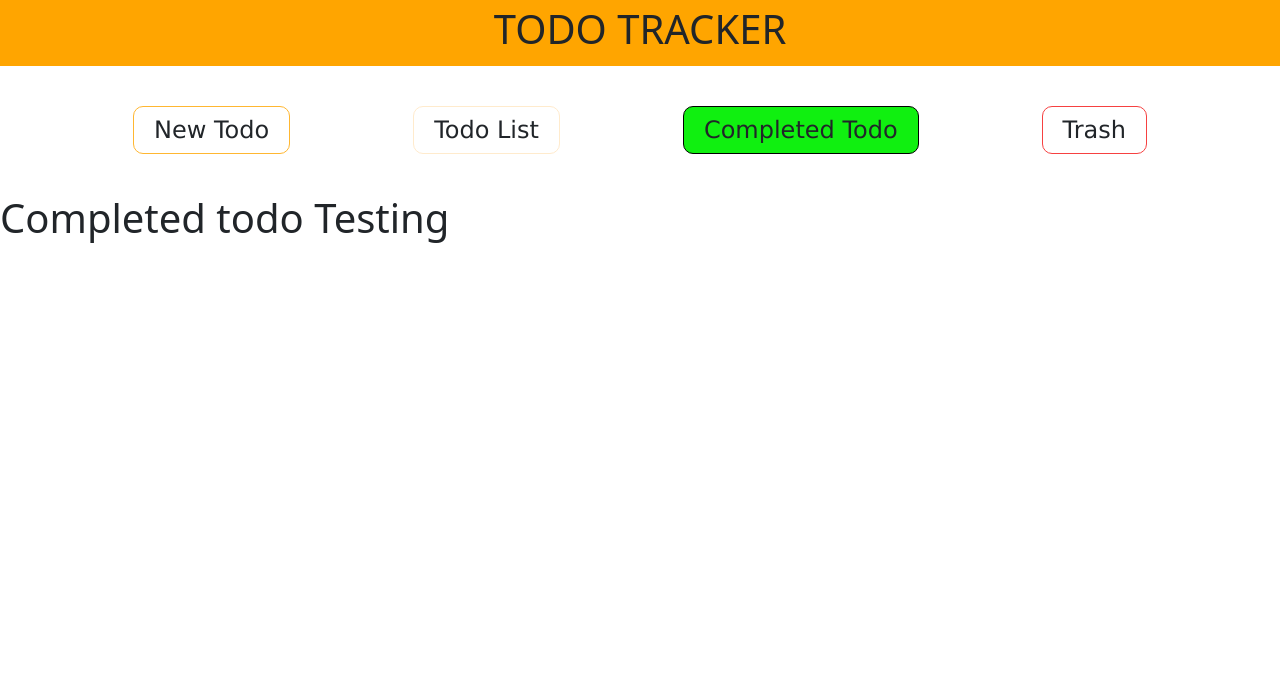
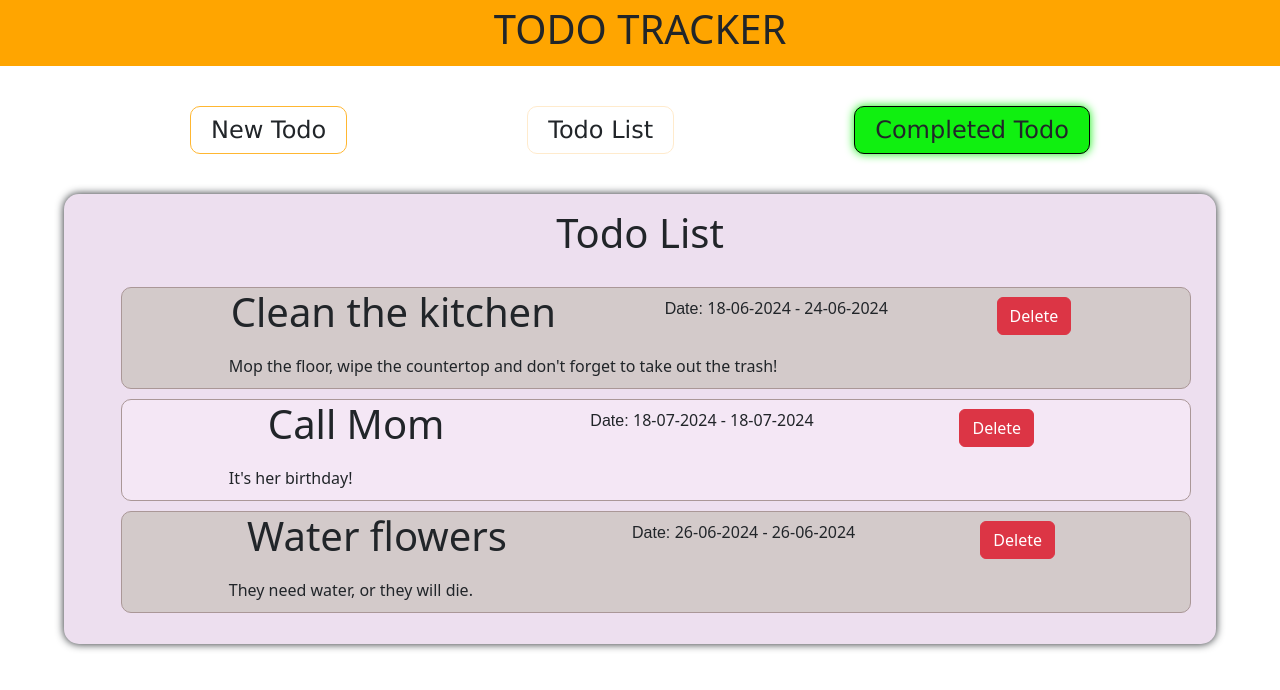
Before and after one commit to NagendraVarma1/Todo-Project, a React (Create React App) app: page /completedTodo in a window 1280 px wide. Shown: the top 690 px of the page. Built offline with nearby package versions, Linux system fonts and the light colour scheme.

Commit message:
List item style added

```diff
--- a/src/App.js
+++ b/src/App.js
@@ -4,7 +4,7 @@ import TodoForm from './Components/Form/TodoForm';
 import RootLayout from './Components/RootLayout/RootLayout';
 import List from './Components/List/List';
 import CompletedTodo from './Components/CompletedTodo/CompletedTodo';
-import Trash from './Components/Trash/Trash';
+// import Trash from './Components/Trash/Trash';
 
 function App() {
   const router = createBrowserRouter([
@@ -15,7 +15,7 @@ function App() {
         {path: '/', element: <List />},
         {path: '/form', element: <TodoForm />},
         {path: '/completedTodo', element: <CompletedTodo />},
-        {path: '/trash', element: <Trash />}
+        // {path: '/trash', element: <Trash />}
       ]
     }
   ])
--- a/src/Components/Cards/Cards.js
+++ b/src/Components/Cards/Cards.js
@@ -32,12 +32,12 @@ const Cards = () => {
       >
         Completed Todo
       </div>
-      <div
+      {/* <div
         className={path === "/trash" ? classes.trashActive : classes.trash}
         onClick={() => navigate("/trash")}
       >
         Trash
-      </div>
+      </div> */}
     </div>
   );
 };
--- a/src/Components/Cards/Cards.module.css
+++ b/src/Components/Cards/Cards.module.css
@@ -27,6 +27,7 @@
 
 .newTodoActive{
     background-color: rgb(255, 183, 49);
+    box-shadow: 0 0 10px rgb(255, 183, 49);
 }
 
 .newTodo{
@@ -39,6 +40,7 @@
 
 .todoListActive{
     background-color: blanchedalmond;
+    box-shadow: 0 0 10px blanchedalmond;
 }
 
 .completedTodo{
@@ -47,6 +49,7 @@
 
 .completedTodoActive{
     background-color: rgb(16, 240, 16);
+    box-shadow: 0 0 10px rgb(16, 240, 16);
 }
 
 .trash{
--- a/src/Components/CompletedTodo/CompletedTodo.js
+++ b/src/Components/CompletedTodo/CompletedTodo.js
@@ -1,7 +1,57 @@
+import { Button } from "react-bootstrap";
+import classes from '../List/List.module.css'
+
 const CompletedTodo = () => {
-    return(
-        <h1>Completed todo Testing</h1>
-    )
+    //here added some dummy data for basic idea...need to modify and add styling as per the requirement.
+  const data = [
+    {
+      id: 1,
+      title: "Clean the kitchen",
+      description:
+        "Mop the floor, wipe the countertop and don't forget to take out the trash!",
+        startDate: '18-06-2024',
+        endDate: '24-06-2024',
+        status: 'completed'
+    },
+    {
+      id: 2,
+      title: "Call Mom",
+      description: "It's her birthday!",
+      startDate: '18-07-2024',
+      endDate: '18-07-2024',
+      status: 'pending'
+    },
+    {
+      id: 3,
+      title: "Water flowers",
+      description: "They need water, or they will die.",
+      startDate: '26-06-2024',
+      endDate: '26-06-2024',
+      status: 'completed'
+    },
+  ];
+
+  return (
+    <div className={classes.backGround}>
+      <h1 className={classes.heading}>Todo List</h1>
+      <ul>
+        {data.map((data) => (
+          <li key={data.id}>
+            <div className={classes.listDiv}>
+              <h1>{data.title}</h1>
+              <p className={classes.date}><span>Date: </span>{data.startDate} - {data.endDate}</p>
+              <div>
+              <Button variant="danger" className={classes.btn}>Delete</Button>
+              </div>
+
+            </div>
+              <p style={{margin: '10px 10%', textAlign: 'justify' }}>{data.description}</p>
+
+          </li>
+        ))}
+      </ul>
+    </div>
+  );
 }
 
 export default CompletedTodo;
--- a/src/Components/List/List.js
+++ b/src/Components/List/List.js
@@ -33,21 +33,20 @@ const List = () => {
 
   return (
     <div className={classes.backGround}>
-      <h1 style={{ textAlign: "center" }}>Todo List</h1>
+      <h1 className={classes.heading}>Todo List</h1>
       <ul>
         {data.map((data) => (
           <li key={data.id}>
-            <div style={{display: "flex", flexWrap: 'wrap', justifyContent: 'space-evenly'}}>
+            <div className={classes.listDiv}>
               <h1>{data.title}</h1>
-              <p>{data.startDate}-{data.endDate}</p>
-              <p>{data.status}</p>
+              <p className={classes.date}><span>Date: </span>{data.startDate} - {data.endDate}</p>
               <div>
-              <Button style={{height: 'max-content'}}>Edit</Button>
-              <Button style={{height: 'max-content'}}>Delete</Button>
+              <Button variant="success" className={classes.btn}>Done</Button>
+              <Button variant="danger" className={classes.btn}>Delete</Button>
               </div>
 
             </div>
-              <p>{data.description}</p>
+              <p style={{margin: '10px 10%', textAlign: 'justify' }}>{data.description}</p>
 
           </li>
         ))}
--- a/src/Components/List/List.module.css
+++ b/src/Components/List/List.module.css
@@ -1,5 +1,5 @@
 .backGround{
-    background-color: #F4E7F5;
+    background-color: #eddfef;
     width: 90%;
     margin-left: 5%;
     height: max-content;
@@ -7,9 +7,58 @@
     border-radius: 15px;
     box-shadow: 0 0 8px;
 }
+
+.heading{
+    text-align: center;
+    margin-bottom: 30px;
+}
+
+.listDiv{
+    display: flex;
+    justify-content: space-evenly;
+    align-items: center;
+}
+
+.date{
+    font-weight: 2000
+}
+
+.date span {
+    font-family: fantasy;
+}
+
+.btn{
+    height: max-content;
+    margin-right: 10px;
+}
+
 li{
     list-style-type: none;
+    margin: 10px;
+    border-radius: 10px;
 }
 li:nth-child(odd){
-    background-color: red;
+    background-color: rgb(211, 202, 202);
+    border: 1px solid rgb(170, 151, 151);
 }
+
+li:nth-child(even){
+    background-color: #F4E7F5;
+    border: 1px solid rgb(170, 151, 151);
+}
+
+@media screen and (max-width: 875px) {
+    .listDiv{
+        display: flex;
+        flex-direction: column;
+    }
+}
+
+@media screen and (max-width: 400px) {
+    .listDiv h1{
+        font-size: 1.4rem;
+    }
+    .date{
+        font-size: 0.9rem;
+    }
+}
```
